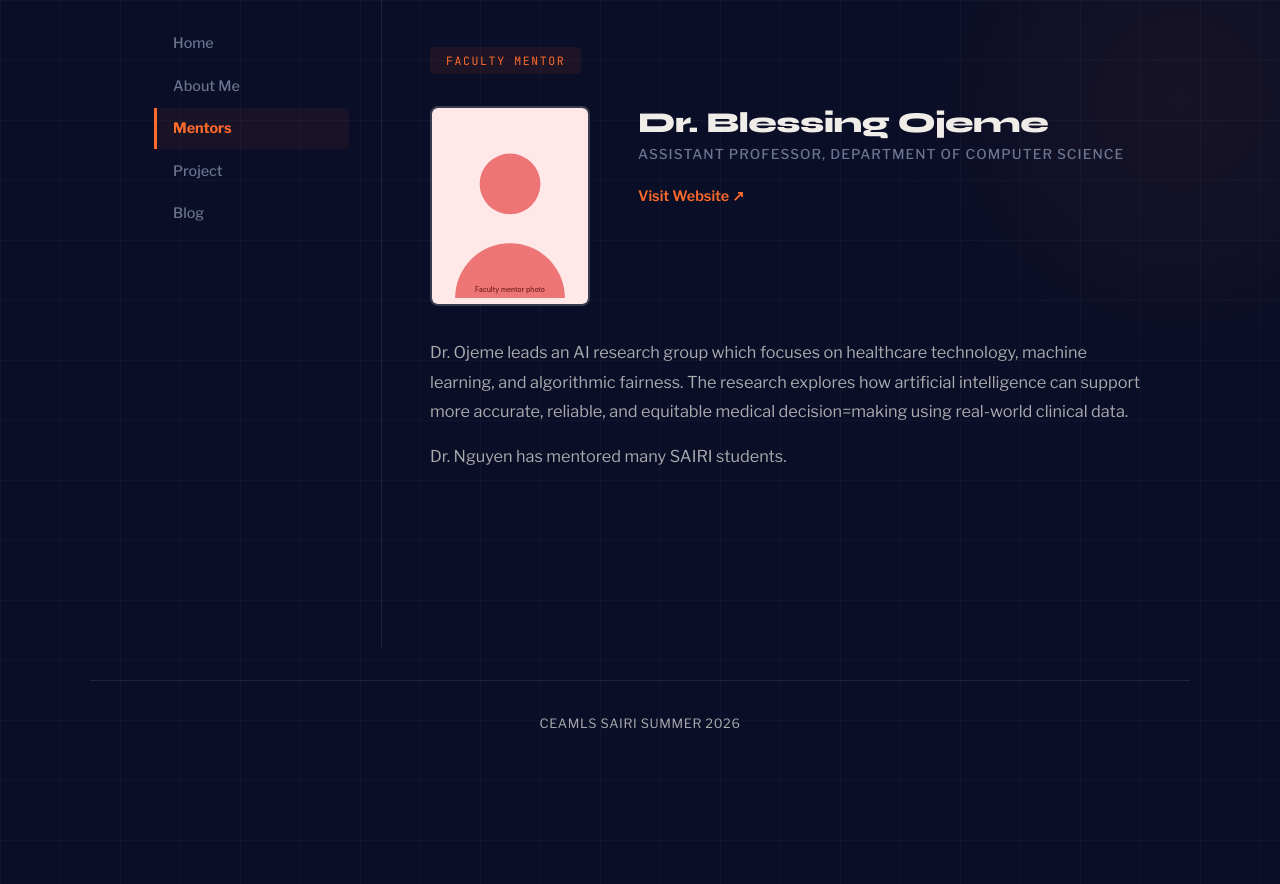
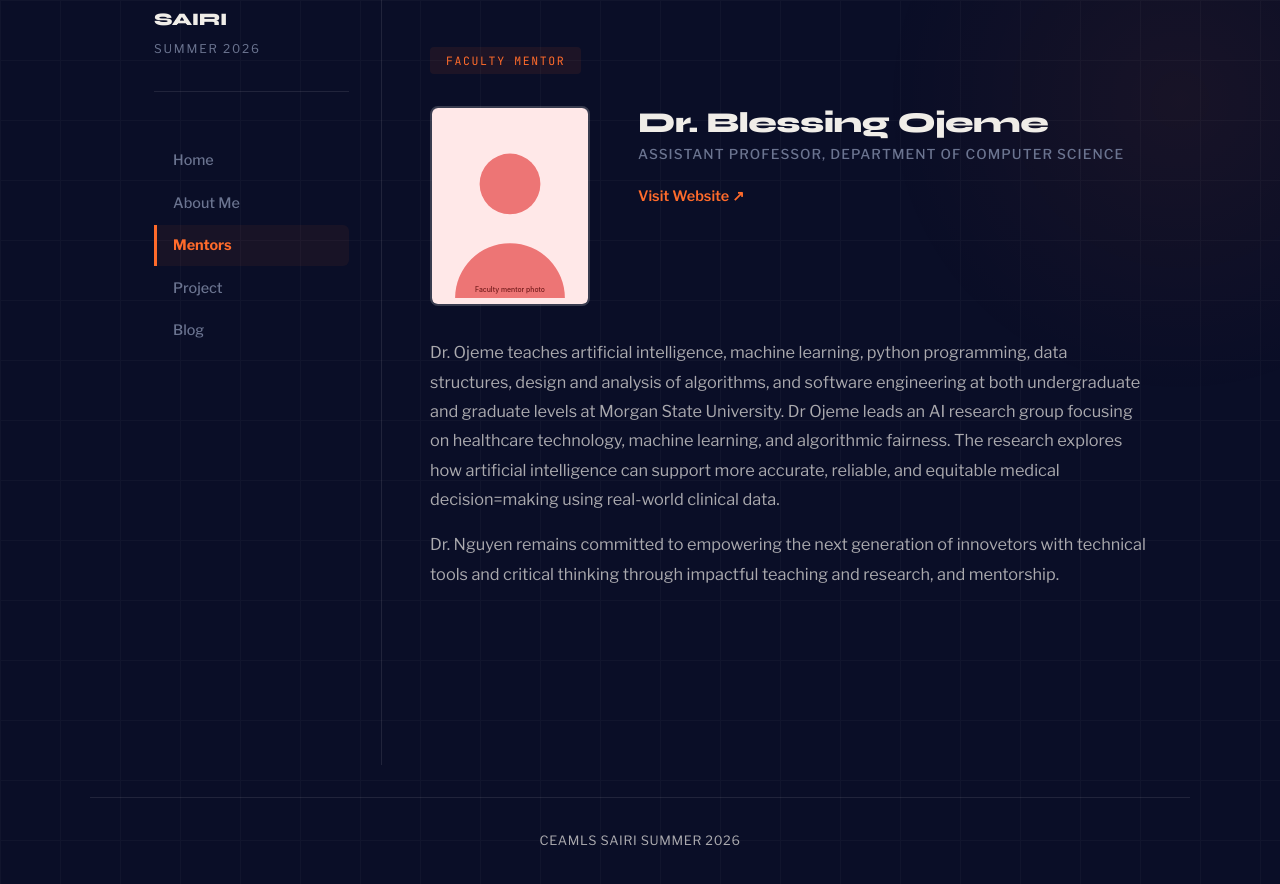
Before and after one commit to stephanieegwuchukwu-ai/stephanieegwuchukwu-aiceamls26.github.io, a Jekyll site: the page built from pages/about-my-mentor.md, in a window 1280 px wide and 900 px high, scrolled down 879 px. Shown: the top 884 px of the window. Built offline with Jekyll 4.4.1, drawn with Linux system fonts in a browser that asks for light colours; before the commit the page ends 1661 px from its top, so only the background shows below that.

Commit message:
Update about-my-mentor.md

```diff
--- a/pages/about-my-mentor.md
+++ b/pages/about-my-mentor.md
@@ -20,7 +20,7 @@ faculty_mentor:
   website: https://www.linkedin.com/in/blessing-ojeme-phd-259a7342?utm_source=share&utm_campaign=share_via&utm_content=profile&utm_medium=ios_app
 
   bio: |
-    Dr. Ojeme leads an AI research group which focuses on healthcare technology, machine learning, and algorithmic fairness. The research explores how artificial intelligence can support more accurate, reliable, and equitable medical decision=making using real-world clinical data.
+    Dr. Ojeme teaches artificial intelligence, machine learning, python programming, data structures, design and analysis of algorithms, and  software engineering at both undergraduate and graduate levels at Morgan State University. Dr Ojeme leads an AI research group focusing on healthcare technology, machine learning, and algorithmic fairness. The research explores how artificial intelligence can support more accurate, reliable, and equitable medical decision=making using real-world clinical data.
 
-    Dr. Nguyen has mentored many SAIRI students.
+    Dr. Nguyen remains committed to empowering the next generation of innovetors with technical tools and critical thinking through impactful teaching and research, and mentorship.
 ---
```
